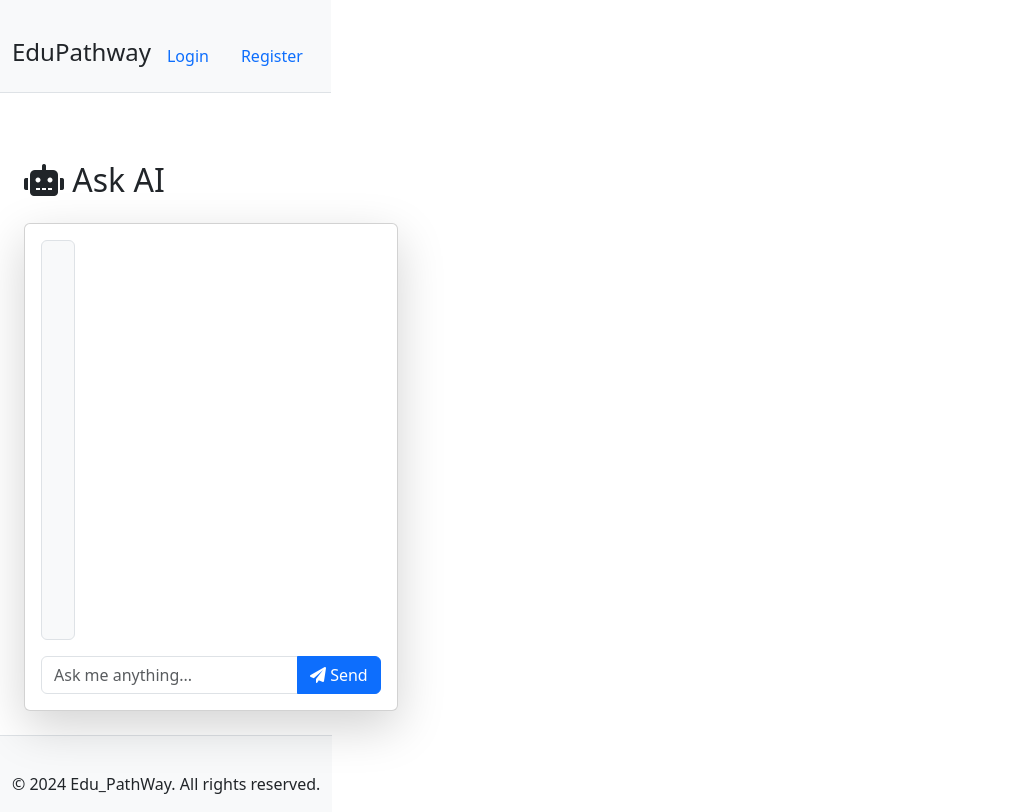
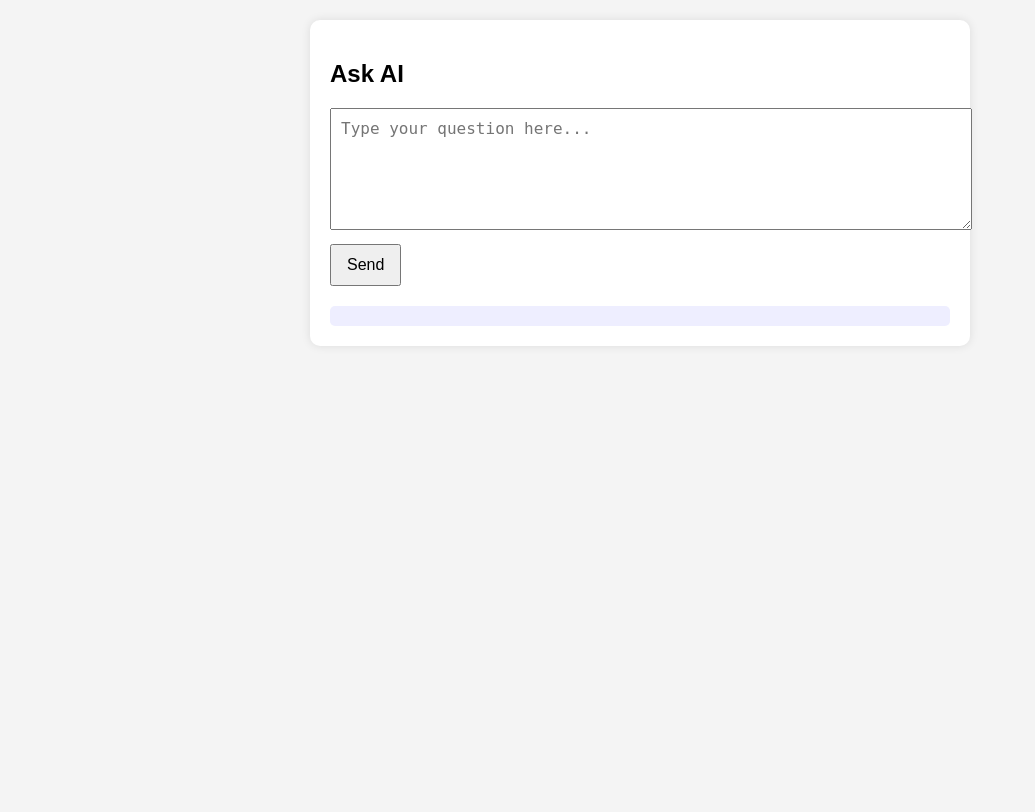
Before and after one commit to Code021-raelle/eduPathway, a Django app: page /ask_ai/ in a window 1280 px wide. Shown: the whole page, without its empty margins (0-1035 px from the left). After the commit the page ends 286 px from the top, so only its background shows below. Run offline with Django 4.2, Linux system fonts and the light colour scheme; some libraries are stand-ins or nearby versions.

Commit message:
restyled the ai bot page

```diff
--- a/templates/messages/ask_ai.html
+++ b/templates/messages/ask_ai.html
@@ -1,63 +1,83 @@
-{% extends 'base.html' %}
-{% load static %}
+<!DOCTYPE html>
+<html lang="en">
+<head>
+    <meta charset="UTF-8">
+    <meta name="viewport" content="width=device-width, initial-scale=1.0">
+    <title>Ask AI - EduPathway</title>
+    <style>
+        body {
+            font-family: Arial, sans-serif;
+            margin: 20px;
+            padding: 0;
+            background-color: #f4f4f4;
+        }
+        #chat-container {
+            width: 50%;
+            margin: auto;
+            background: white;
+            padding: 20px;
+            border-radius: 10px;
+            box-shadow: 0 0 10px rgba(0, 0, 0, 0.1);
+        }
+        textarea {
+            width: 100%;
+            height: 100px;
+            padding: 10px;
+            font-size: 16px;
+        }
+        button {
+            padding: 10px 15px;
+            font-size: 16px;
+            margin-top: 10px;
+            cursor: pointer;
+        }
+        #response {
+            margin-top: 20px;
+            font-weight: bold;
+            background: #eef;
+            padding: 10px;
+            border-radius: 5px;
+        }
+    </style>
+</head>
+<body>
+    <div id="chat-container">
+        <h2>Ask AI</h2>
+        <textarea id="user-message" placeholder="Type your question here..."></textarea>
+        <button onclick="askAI()">Send</button>
+        <div id="response"></div>
+    </div>
 
-{% block title %}Ask AI{% endblock %}
+    <script>
+        async function askAI() {
+            const userMessage = document.getElementById("user-message").value;
+            const responseDiv = document.getElementById("response");
 
-{% block content %}
-<div class="container mt-4">
-    <h2 class="text-center mb-4"><i class="fa fa-robot"></i> Ask AI</h2>
+            if (!userMessage.trim()) {
+                responseDiv.innerHTML = "Please enter a message!";
+                return;
+            }
 
-    <div class="card shadow-lg">
-        <div class="card-body">
-            <!-- Chat Display -->
-            <div id="chat-box" class="border p-3 mb-3 rounded" style="height: 400px; overflow-y: auto; background-color: #f8f9fa;">
-                <!-- Messages will be displayed here -->
-            </div>
+            responseDiv.innerHTML = "Thinking...";
 
-            <!-- User Input Form -->
-            <form id="chat-form">
-                <div class="input-group">
-                    <input type="text" id="user-input" class="form-control" placeholder="Ask me anything..." required>
-                    <button class="btn btn-primary" type="submit">
-                        <i class="fa fa-paper-plane"></i> Send
-                    </button>
-                </div>
-            </form>
-        </div>
-    </div>
-</div>
+            try {
+                const response = await fetch("/ask-ai/api/", {
+                    method: "POST",
+                    headers: { "Content-Type": "application/json" },
+                    body: JSON.stringify({ message: userMessage }),
+                });
 
-<!-- JavaScript to Handle User Input and Display Messages -->
-<script>
-    document.addEventListener("DOMContentLoaded", function () {
-        const chatForm = document.getElementById("chat-form");
-        const chatBox = document.getElementById("chat-box");
-        const userInput = document.getElementById("user-input");
+                const data = await response.json();
 
-        chatForm.addEventListener("submit", async function (event) {
-            event.preventDefault();
-
-            let userMessage = userInput.value.trim();
-            if (userMessage === "") return;
-
-            // Display user message in chat box
-            chatBox.innerHTML += `<div class="text-end"><span class="badge bg-primary p-2">${userMessage}</span></div><br>`;
-            userInput.value = "";
-            chatBox.scrollTop = chatBox.scrollHeight;
-
-            // Send request to backend
-            let response = await fetch("{% url 'ask_ai_api' %}", {
-                method: "POST",
-                headers: { "Content-Type": "application/json", "X-CSRFToken": "{{ csrf_token }}" },
-                body: JSON.stringify({ message: userMessage })
-            });
-
-            let data = await response.json();
-
-            // Display AI response
-            chatBox.innerHTML += `<div class="text-start"><span class="badge bg-secondary p-2">${data.response}</span></div><br>`;
-            chatBox.scrollTop = chatBox.scrollHeight;
-        });
-    });
-</script>
-{% endblock %}
+                if (response.ok) {
+                    responseDiv.innerHTML = `<strong>AI:</strong> ${data.response}`;
+                } else {
+                    responseDiv.innerHTML = `<strong>Error:</strong> ${data.error}`;
+                }
+            } catch (error) {
+                responseDiv.innerHTML = "<strong>Error:</strong> Unable to connect to the server.";
+            }
+        }
+    </script>
+</body>
+</html>
```
